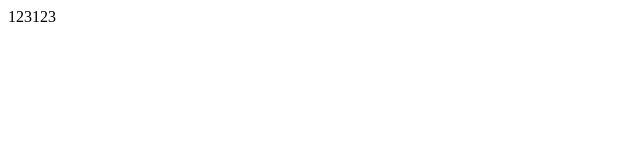
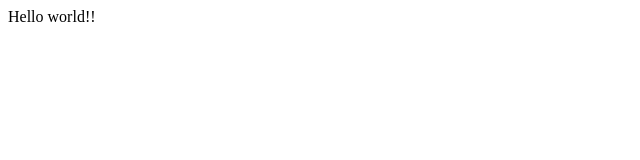
Before and after one commit to brockqq/KataElectron, an Electron app: page index.html in a window 1600 px wide. Shown: the full height of the page, 0-640 px from the left. Drawn offline with Linux system fonts and the light colour scheme.

Commit message:
no message

```diff
--- a/index.html
+++ b/index.html
@@ -1,7 +1,7 @@
 <html>
     <header>
         <titlle>
-            123123
+            Hello world!!
 
         </titlle>
 
```
